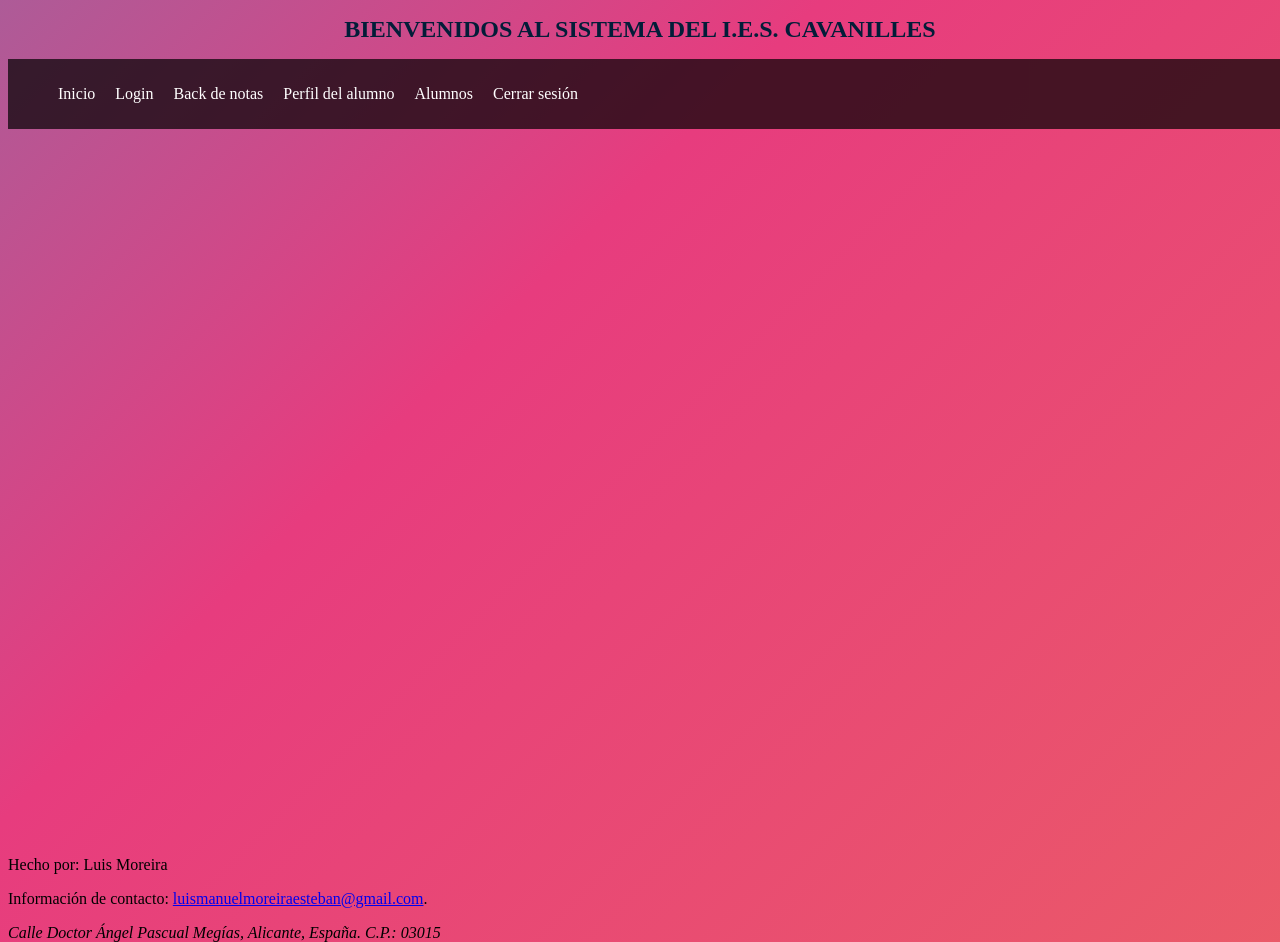
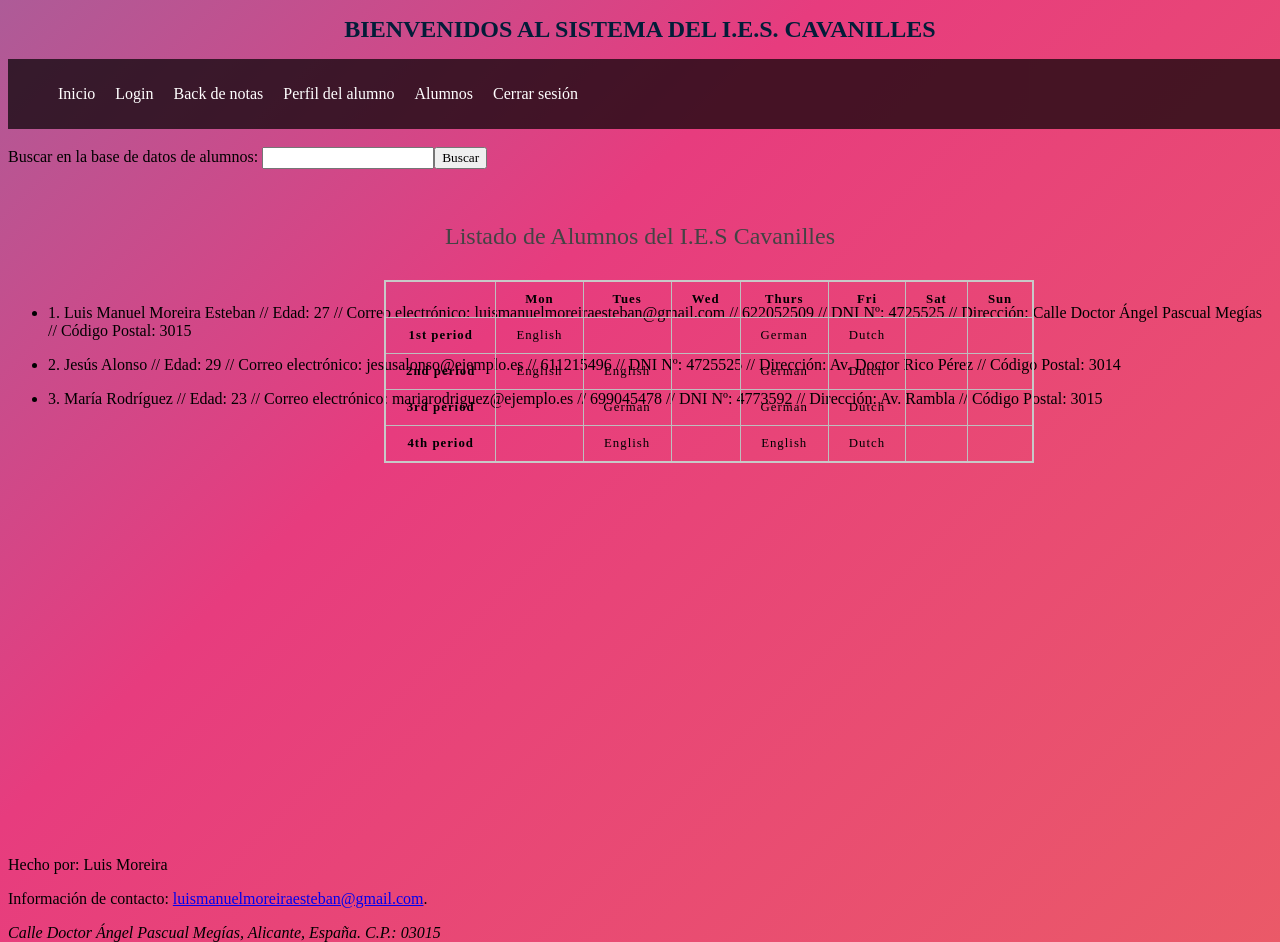
Before and after one commit to MoreiraLuis/practicas-angular, an Angular app: page /alumnos in a window 1280 px wide. Built offline with nearby package versions, Linux system fonts and the light colour scheme.

Commit message:
primera version de muestra de alumnos en la web

```diff
--- a/src/app/alumnos/alumnos.component.css
+++ b/src/app/alumnos/alumnos.component.css
@@ -0,0 +1,30 @@
+html {
+    font-family: sans-serif;
+  }
+
+  table {
+    border-collapse: collapse;
+    border: 2px solid rgb(200,200,200);
+    letter-spacing: 1px;
+    font-size: 0.8rem;
+    position: absolute;
+    left: 30%;
+    top: 35%;
+  }
+
+  td, th {
+    border: 1px solid rgb(190,190,190);
+    padding: 10px 20px;
+  }
+
+  td {
+    text-align: center;
+  }
+
+  caption {
+    padding: 10px;
+  }
+
+  h2 {
+    text-align: center;
+  }
--- a/src/app/alumnos/alumnos.component.html
+++ b/src/app/alumnos/alumnos.component.html
@@ -2,3 +2,88 @@
 <br>
 <br>
 <br>
+<form action="" method="post" target="_blank">
+
+    <p>
+
+      Buscar en la base de datos de alumnos: <input type="search" name="busqueda" list="lista">
+
+      <input type="submit" value="Buscar">
+
+    </p>
+
+  </form>
+
+  <datalist id="lista">
+
+    <option value="Luis">
+
+    <option value="Maria">
+
+    <option value="Jesus">
+
+    <option value="Fulanito">
+
+  </datalist>
+<br>
+<h2>Listado de Alumnos del I.E.S Cavanilles</h2>
+<br>
+<ul>
+  <li *ngFor="let alumnos of Alumnos">
+    <p>{{alumnos.id}} {{alumnos.nombres}} {{alumnos.apellidos}} // Edad: {{alumnos.edad}} // Correo electrónico: {{alumnos.email}} // {{alumnos.telefono}} // DNI Nº: {{alumnos.DNI}} // Dirección: {{alumnos.direccion}} // Código Postal: {{alumnos.cp}}</p>
+  </li>
+</ul>
+<br>
+<br>
+    <table>
+      <tr>
+        <td>&nbsp;</td>
+        <th>Mon</th>
+        <th>Tues</th>
+        <th>Wed</th>
+        <th>Thurs</th>
+        <th>Fri</th>
+        <th>Sat</th>
+        <th>Sun</th>
+      </tr>
+      <tr>
+        <th>1st period</th>
+        <td>English</td>
+        <td>&nbsp;</td>
+        <td>&nbsp;</td>
+        <td>German</td>
+        <td>Dutch</td>
+        <td>&nbsp;</td>
+        <td>&nbsp;</td>
+      </tr>
+      <tr>
+        <th>2nd period</th>
+        <td>English</td>
+        <td>English</td>
+        <td>&nbsp;</td>
+        <td>German</td>
+        <td>Dutch</td>
+        <td>&nbsp;</td>
+        <td>&nbsp;</td>
+      </tr>
+      <tr>
+        <th>3rd period</th>
+        <td>&nbsp;</td>
+        <td>German</td>
+        <td>&nbsp;</td>
+        <td>German</td>
+        <td>Dutch</td>
+        <td>&nbsp;</td>
+        <td>&nbsp;</td>
+      </tr>
+      <tr>
+        <th>4th period</th>
+        <td>&nbsp;</td>
+        <td>English</td>
+        <td>&nbsp;</td>
+        <td>English</td>
+        <td>Dutch</td>
+        <td>&nbsp;</td>
+        <td>&nbsp;</td>
+      </tr>
+    </table>
--- a/src/app/alumnos/alumnos.component.ts
+++ b/src/app/alumnos/alumnos.component.ts
@@ -8,7 +8,8 @@ import { alumnos } from '../mock-alumnos';
   styleUrls: ['./alumnos.component.css']
 })
 export class AlumnosComponent implements OnInit {
-  alumnos = alumnos;
+  Alumnos = alumnos;
+
 
   constructor() { }
 
--- a/src/app/mock-alumnos.ts
+++ b/src/app/mock-alumnos.ts
@@ -3,7 +3,7 @@ import { AlumnosComponent } from './alumnos/alumnos.component';
 import { Alumnos } from '../main';
 
 export const alumnos: Alumnos[] = [
-  { id: 1, nombres: "Luis Moreira", apellidos: "Moreira Esteban", edad: 27, email: "luismanuelmoreiraesteban@gmail.com", contraseña: "123456789", telefono: 611215496, DNI:4725525, direccion: "Calle Doctor Ángel Pascual Megías", cp: 3015 },
-  { id: 1, nombres: "Luis Moreira", apellidos: "Moreira Esteban", edad: 27, email: "luismanuelmoreiraesteban@gmail.com", contraseña: "123456789", telefono: 611215496, DNI:4725525, direccion: "Calle Doctor Ángel Pascual Megías", cp: 3015 },
-  { id: 1, nombres: "Luis Moreira", apellidos: "Moreira Esteban", edad: 27, email: "luismanuelmoreiraesteban@gmail.com", contraseña: "123456789", telefono: 611215496, DNI:4725525, direccion: "Calle Doctor Ángel Pascual Megías", cp: 3015 },
+  { id: "1.", nombres: "Luis Manuel", apellidos: "Moreira Esteban", edad: 27, email: "luismanuelmoreiraesteban@gmail.com", contraseña: "123456789", telefono: 622052509, DNI:4725525, direccion: "Calle Doctor Ángel Pascual Megías", cp: 3015 },
+  { id: "2.", nombres: "Jesús", apellidos: "Alonso", edad: 29, email: "jesusalonso@ejemplo.es", contraseña: "123456789", telefono: 611215496, DNI:4725525, direccion: "Av. Doctor Rico Pérez", cp: 3014 },
+  { id: "3.", nombres: "María", apellidos: "Rodríguez", edad: 23, email: "mariarodriguez@ejemplo.es", contraseña: "123456789", telefono: 699045478, DNI: 4773592, direccion: "Av. Rambla", cp: 3015 },
 ];
--- a/src/main.ts
+++ b/src/main.ts
@@ -7,7 +7,7 @@ platformBrowserDynamic().bootstrapModule(AppModule)
   .catch(err => console.error(err));
 
   export interface Alumnos {
-    id: number;
+    id: String;
     nombres: String;
     apellidos: String;
     edad: number;
```
